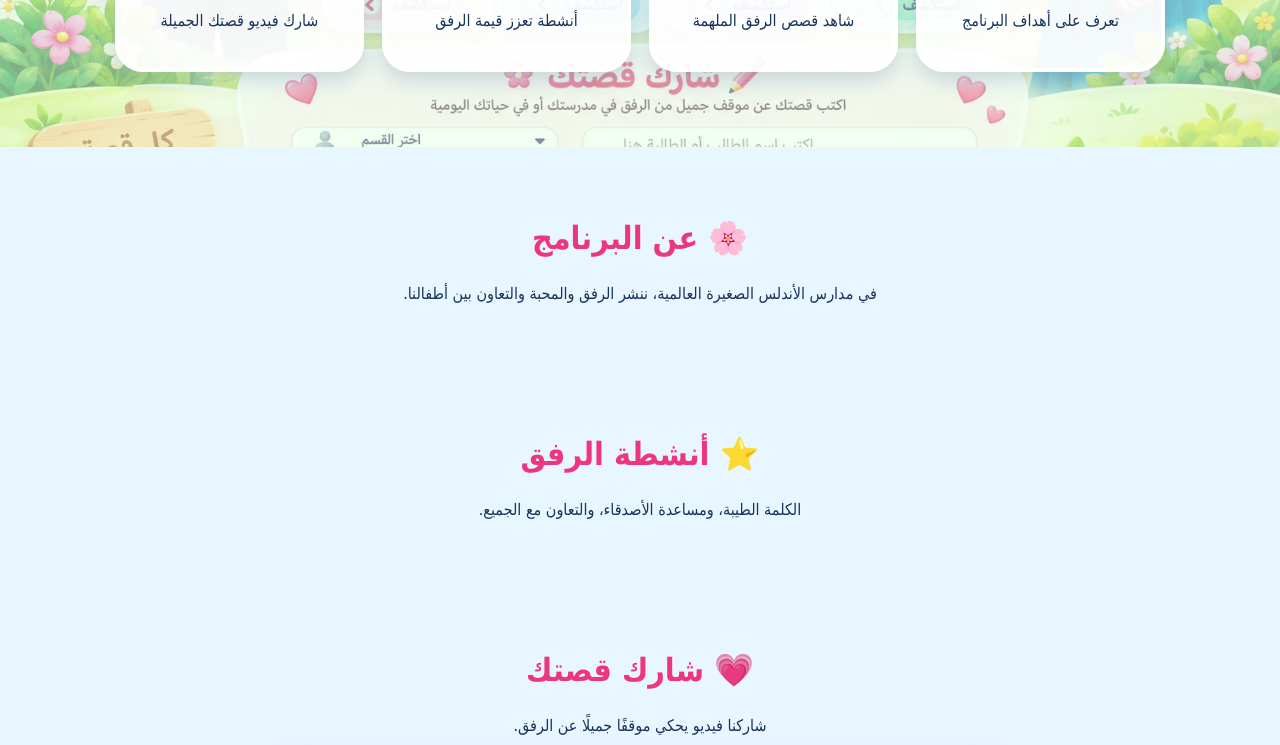
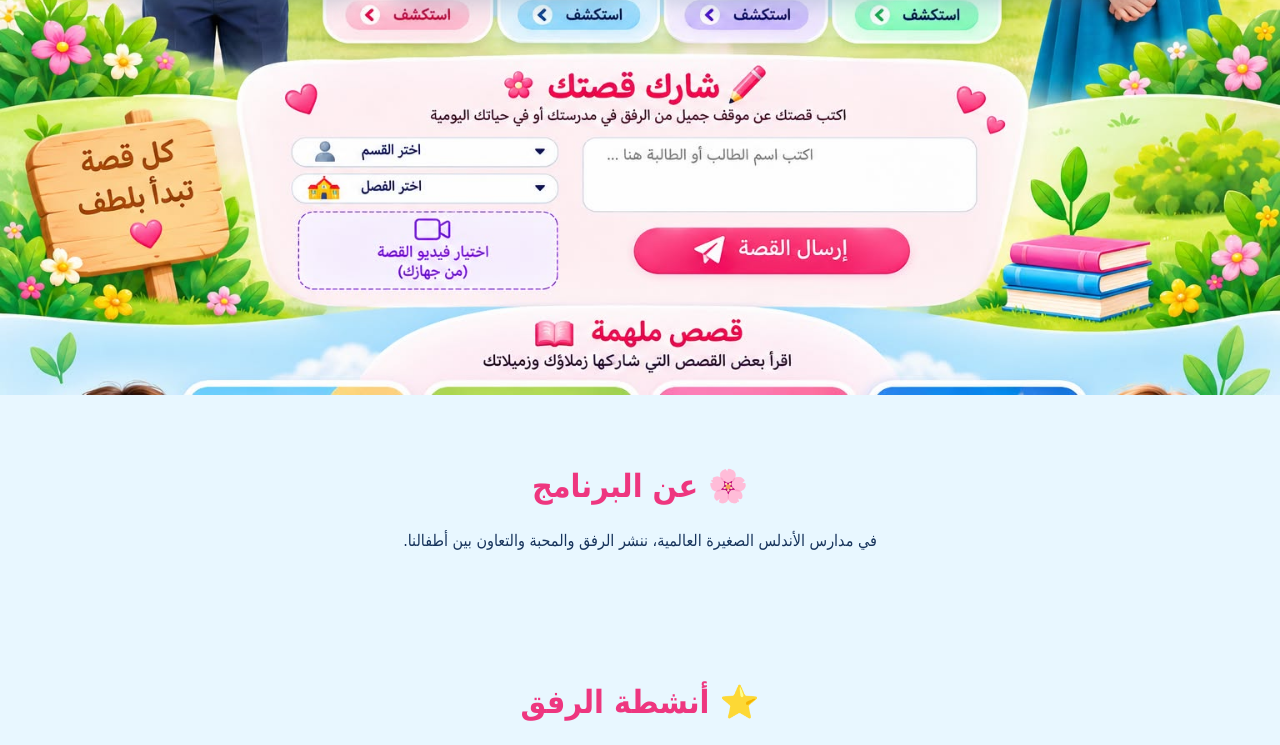
Before and after one commit to aawalshahrani-code/rifqi-story, a plain HTML site: page index.html in a window 1280 px wide. Shown: the part 533-1278 px from the top of the page. Drawn offline with Linux system fonts and the light colour scheme.

Commit message:
Update index.html

```diff
--- a/index.html
+++ b/index.html
@@ -132,8 +132,7 @@ footer{
  <a href="#share">✏️ شارك قصتك</a>
 </nav>
 
-<div class="hero" id="home">
- <h1>رفقي يحكي قصتي</h1>
+<div class="hero" id="home" style="min-height:0; height:auto; aspect-ratio:1536/1024; background:url('hero.png.jpeg') center top / 100% 100% no-repeat; padding:0; position:relative;"> <h1>رفقي يحكي قصتي</h1>
  <p class="subtitle">🌿 بالرفق نزرع المحبة ونصنع أجمل الحكايات</p>
 
  <div class="cards">
```
